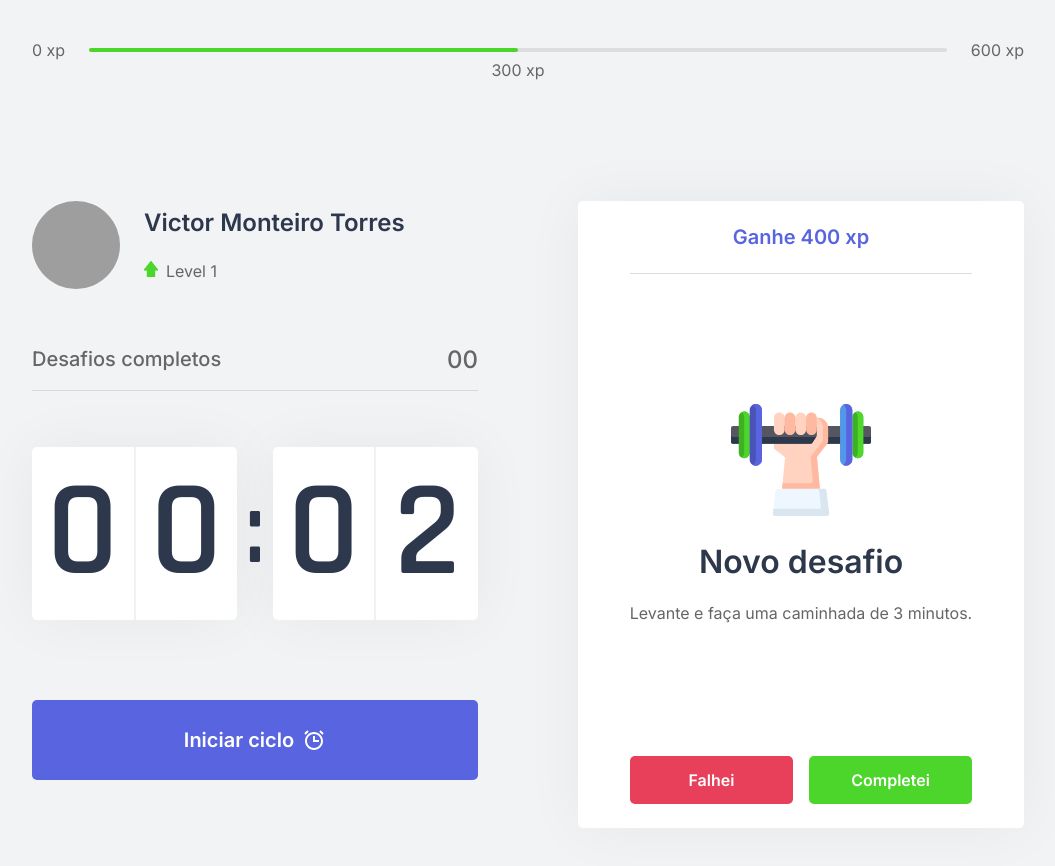
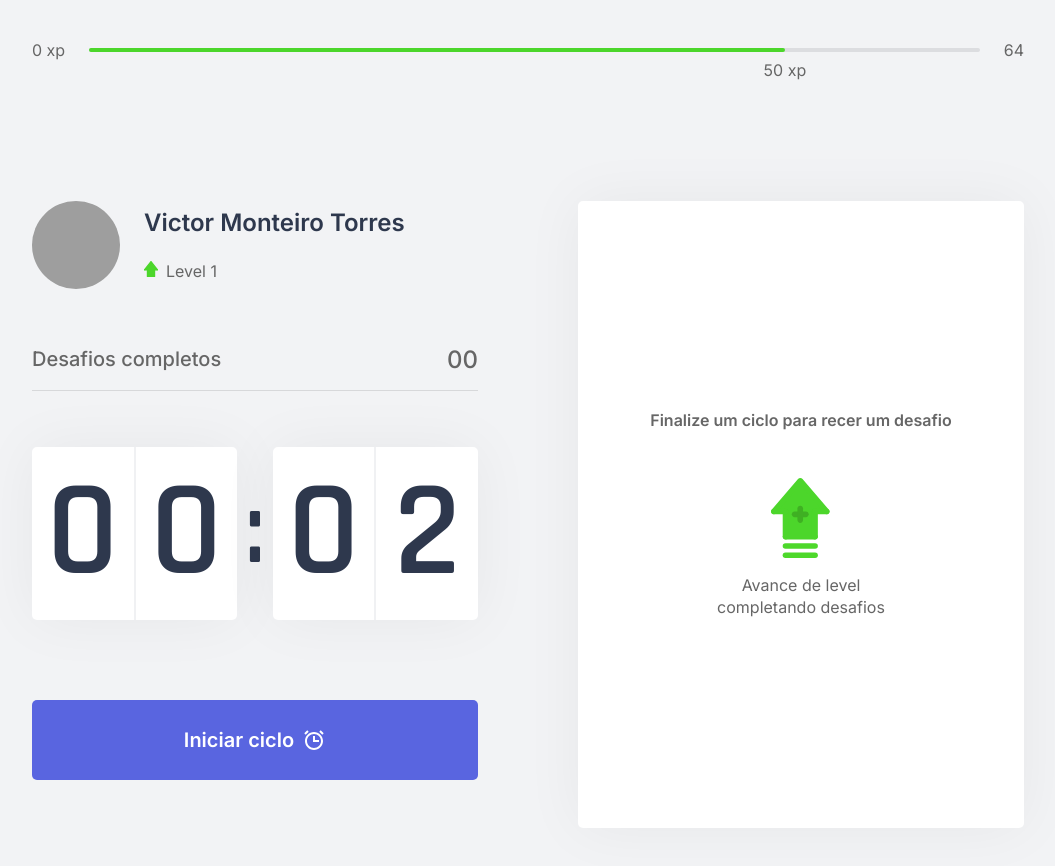
Before and after one commit to Victoorres/moveit, a Next.js app: page / in a window 1280 px wide. Shown: the top 866 px of the page, without its empty margins (112-1167 px from the left). Built offline with nearby package versions, Linux system fonts and the light colour scheme; grey boxes are pictures that could not be loaded.

Commit message:
✨ feat: adding challenges context

```diff
--- /dev/null
+++ b/challenges.json
@@ -0,0 +1,62 @@
+[
+  {
+    "type": "body",
+    "description": "Estique um de seus braços com a palma da mão virada para frente e puxe os dedos para cima por 10 segundos por mão.",
+    "amount": 80
+  },
+  {
+    "type": "body",
+    "description": "Estique seu braço contra o peito e puxe-o utilizando o outro braço por 10 segundos por braço.",
+    "amount": 60
+  },
+  {
+    "type": "body",
+    "description": "Puxe seu pescoço com a ajuda da mão para a direita e para a esquerda, permanecendo na posição por alguns segundos.",
+    "amount": 70
+  },
+  {
+    "type": "body",
+    "description": "Com as duas mãos na parte de trás da cabeça, leve-a para baixo, alongando a parte de trás da região.",
+    "amount": 60
+  },
+  {
+    "type": "body",
+    "description": "Cruze as pernas e desça com as mãos esticadas em direção ao chão. Repita o movimento com a outra perna na frente.",
+    "amount": 100
+  },
+  {
+    "type": "body",
+    "description": "Sentado, abra as pernas e tente encostar as palmas das mãos no chão, repita 3 vezes por 5 segundos.",
+    "amount": 80
+  },
+  {
+    "type": "body",
+    "description": "Puxe o joelho de encontro ao peito e segure, troque de perna após 10 segundos.",
+    "amount": 50
+  },
+  {
+    "type": "body",
+    "description": "Sentado, cruze uma perna e incline seu tronco à frente, troque de perna após 10 segundos.",
+    "amount": 80
+  },
+  {
+    "type": "eye",
+    "description": "Sentado, feche os olhos e cubra-os com as palmas da mão durante 2 minutos, depois abra normalmente.",
+    "amount": 90
+  },
+  {
+    "type": "eye",
+    "description": "Em algum ambiente aberto, olhe o mais longe que puder em quatro direções por 3s, mexa apenas os olhos. Repita 3 vezes.",
+    "amount": 140
+  },
+  {
+    "type": "eye",
+    "description": "Usando os polegares, massage a área abaixo das sobrancelhas em movimentos circulares por 15 segundos.",
+    "amount": 70
+  },
+  {
+    "type": "body",
+    "description": "Em pé, gire a cintura o máximo que puder para a esquerda, segure por cinco segundos. Repita para a direita.",
+    "amount": 90
+  }
+]
--- a/src/components/ChallengeBox.tsx
+++ b/src/components/ChallengeBox.tsx
@@ -1,22 +1,26 @@
+import { useContext } from 'react';
+import { ChallengesContext } from '../contexts/ChallengesContext';
 import styles from '../styles/components/ChallengeBox.module.css';
 
 export function ChallengeBox() {
-  const hasActiveChallenge = true;
+  const { activeChallenge, resetChallenge } = useContext(ChallengesContext);
 
   return (
     <div className={styles.challengeBoxContainer}>
-      {hasActiveChallenge ? (
+      {activeChallenge ? (
         <div className={styles.challengeActive}>
-          <header>Ganhe 400 xp</header>
+          <header>Ganhe {activeChallenge.amount}</header>
 
           <main>
-            <img src="icons/body.svg" />
+            <img src={`icons/${activeChallenge.type}.svg`} />
             <strong>Novo desafio</strong>
-            <p>Levante e faça uma caminhada de 3 minutos.</p>
+            <p>{activeChallenge.description}</p>
           </main>
 
           <footer>
-            <button className={styles.challengeFailedButton}>Falhei</button>
+            <button className={styles.challengeFailedButton} onClick={resetChallenge}>
+              Falhei
+            </button>
             <button className={styles.challengeSucceededButton}>Completei</button>
           </footer>
         </div>
--- a/src/components/CompletedChallenges.tsx
+++ b/src/components/CompletedChallenges.tsx
@@ -1,10 +1,14 @@
 import styles from '../styles/components/CompletedChallenges.module.css';
+import { ChallengesContext } from '../contexts/ChallengesContext';
+import { useContext } from 'react';
 
 export function CompletedChallenges() {
+  const { challengesCompleted } = useContext(ChallengesContext);
+
   return (
     <div className={styles.completedChallengesContainer}>
       <span>Desafios completos</span>
-      <span>00</span>
+      <span>{challengesCompleted.toString().padStart(2, '0')}</span>
     </div>
   );
 }
--- a/src/components/Countdown.tsx
+++ b/src/components/Countdown.tsx
@@ -1,10 +1,12 @@
 import { BiAlarm, BiBadgeCheck, BiXCircle } from 'react-icons/bi';
 import styles from '../styles/components/Countdown.module.css';
-import { useState, useEffect } from 'react';
+import { useState, useEffect, useContext } from 'react';
+import { ChallengesContext } from '../contexts/ChallengesContext';
 
 let countdownTimeout: NodeJS.Timeout;
 
 export function Countdown() {
+  const { startNewChallenge } = useContext(ChallengesContext);
   /**
    * States
    */
@@ -51,6 +53,7 @@
     } else if (isActive && time === 0) {
       setHasFinished(true);
       setIsActive(false);
+      startNewChallenge();
     }
   }, [isActive, time]);
 
--- a/src/components/ExperienceBar.tsx
+++ b/src/components/ExperienceBar.tsx
@@ -1,17 +1,21 @@
-import * as React from 'react';
 import styles from '../styles/components/ExperienceBar.module.css';
+import { ChallengesContext } from '../contexts/ChallengesContext';
+import { useContext } from 'react';
 
 export function ExperienceBar() {
+  const { currentExperience, experienceToNextLevel } = useContext(ChallengesContext);
+  const percentToNextLevel = Math.round(currentExperience * 100) / experienceToNextLevel;
+
   return (
     <header className={styles.experienceBar}>
       <span>0 xp</span>
       <div>
-        <div style={{ width: '50%' }} />
-        <span className={styles.currentExperience} style={{ left: '50%' }}>
-          300 xp
+        <div style={{ width: `${percentToNextLevel}%` }} />
+        <span className={styles.currentExperience} style={{ left: `${percentToNextLevel}%` }}>
+          {currentExperience} xp
         </span>
       </div>
-      <span>600 xp</span>
+      <span>{experienceToNextLevel}</span>
     </header>
   );
 }
--- /dev/null
+++ b/src/contexts/ChallengesContext.tsx
@@ -0,0 +1,65 @@
+import { createContext, ReactNode, useState } from 'react';
+import challenges from '../../challenges.json';
+
+interface Challenge {
+  type: 'body' | 'eye';
+  description: string;
+  amount: number;
+}
+
+interface ChallengesContextData {
+  level: number;
+  currentExperience: number;
+  challengesCompleted: number;
+  activeChallenge: Challenge;
+  levelUp: () => void;
+  startNewChallenge: () => void;
+  resetChallenge: () => void;
+  experienceToNextLevel: number;
+}
+
+interface ChallengesProviderProps {
+  children: ReactNode;
+}
+
+export const ChallengesContext = createContext({} as ChallengesContextData);
+
+export function ChallengesProvider({ children }: ChallengesProviderProps) {
+  const [level, setLevel] = useState(1);
+  const [activeChallenge, setActiveChallenge] = useState(null);
+  const [currentExperience, setCurrentExperience] = useState(50);
+  const [challengesCompleted, setChallengesCompleted] = useState(0);
+  const experienceToNextLevel = Math.pow((level + 1) * 4, 2);
+
+  function levelUp() {
+    setLevel(level + 1);
+  }
+
+  function startNewChallenge(): void {
+    const randomChallengeIndex = Math.floor(Math.random() * challenges.length);
+    const challenge = challenges[randomChallengeIndex];
+
+    setActiveChallenge(challenge);
+  }
+
+  function resetChallenge(): void {
+    setActiveChallenge(null);
+  }
+
+  return (
+    <ChallengesContext.Provider
+      value={{
+        level,
+        currentExperience,
+        challengesCompleted,
+        levelUp,
+        startNewChallenge,
+        activeChallenge,
+        resetChallenge,
+        experienceToNextLevel,
+      }}
+    >
+      {children}
+    </ChallengesContext.Provider>
+  );
+}
--- a/src/pages/_app.tsx
+++ b/src/pages/_app.tsx
@@ -1,7 +1,12 @@
+import { ChallengesProvider } from '../contexts/ChallengesContext';
 import '../styles/global.css';
 
 function MyApp({ Component, pageProps }) {
-  return <Component {...pageProps} />;
+  return (
+    <ChallengesProvider>
+      <Component {...pageProps} />
+    </ChallengesProvider>
+  );
 }
 
 export default MyApp;
```
